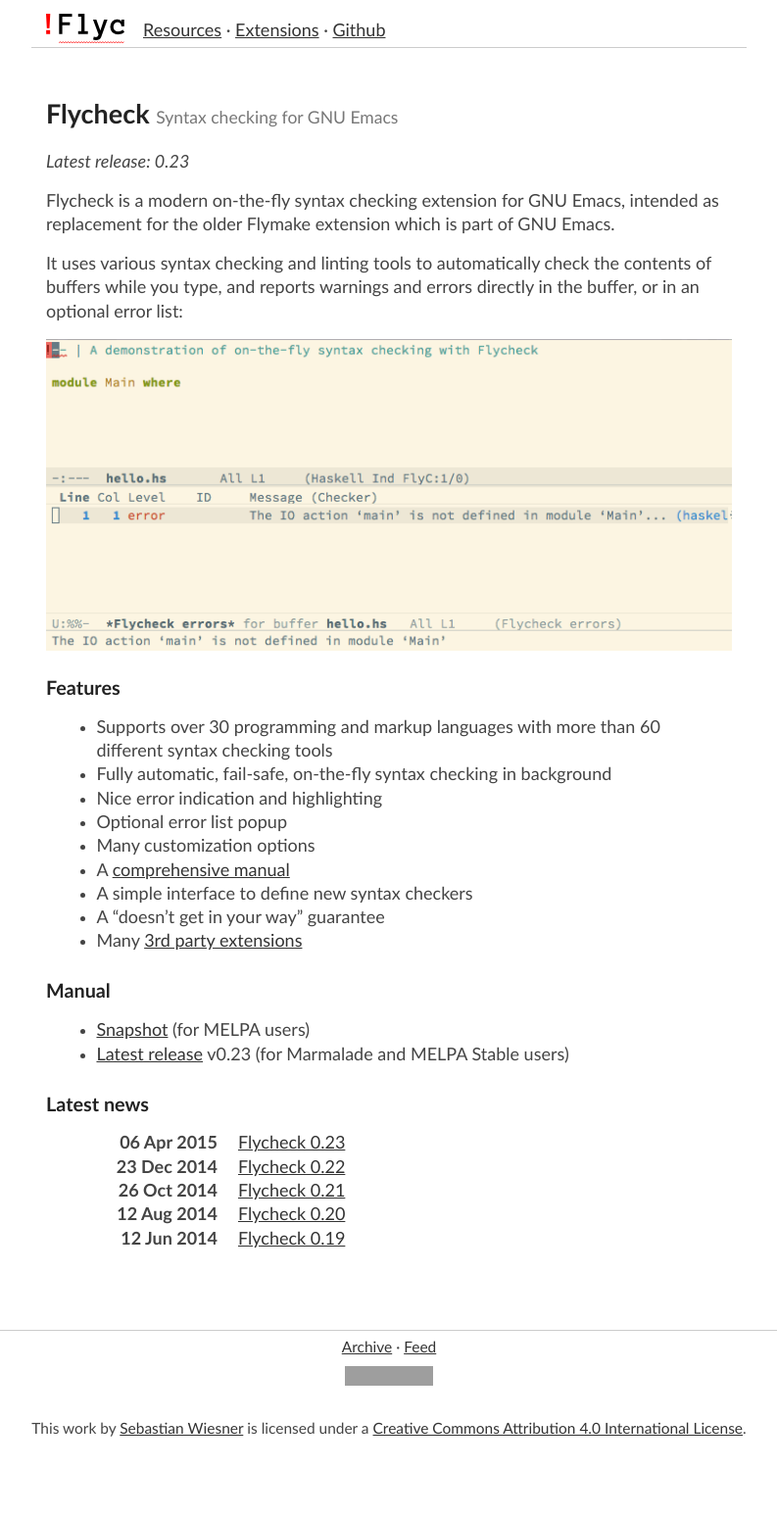
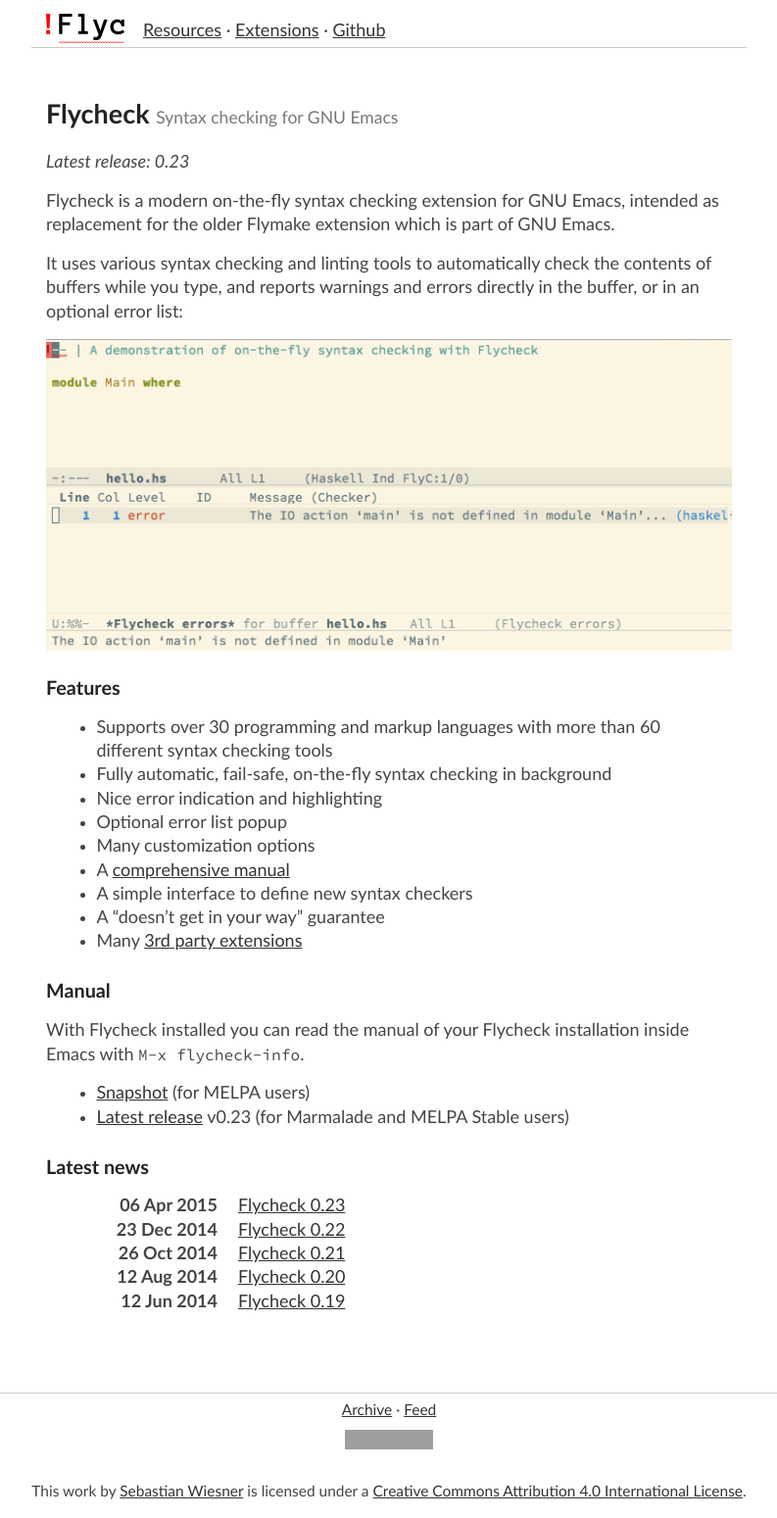
Before and after one commit to cmarqu/flycheck.github.io, a Jekyll site: the page built from index.md, in a window 1280 px wide. Shown: the whole page at 98% size, without its empty margins (243-1036 px from the left). Built offline with Jekyll 4.4.1, drawn with Linux system fonts in a browser that asks for light colours; before the commit the page ends 1485 px from its top, so only the background shows below that; grey boxes are pictures that could not be loaded.

Commit message:
Add reference to Info manuals

```diff
--- a/index.md
+++ b/index.md
@@ -36,6 +36,9 @@
 Manual
 ------
 
+With Flycheck installed you can read the manual of your Flycheck installation
+inside Emacs with `M-x flycheck-info`.
+
 {% if site.data.releases.include_latest %}
 - [Snapshot](manual/latest/index.html) (for MELPA users){% endif %}{% if site.data.releases.versions %}
 - [Latest release](manual/{{site.data.releases.versions | last}}/index.html)
```
Also changed, not shown: resources.md (+3 -0 lines).
